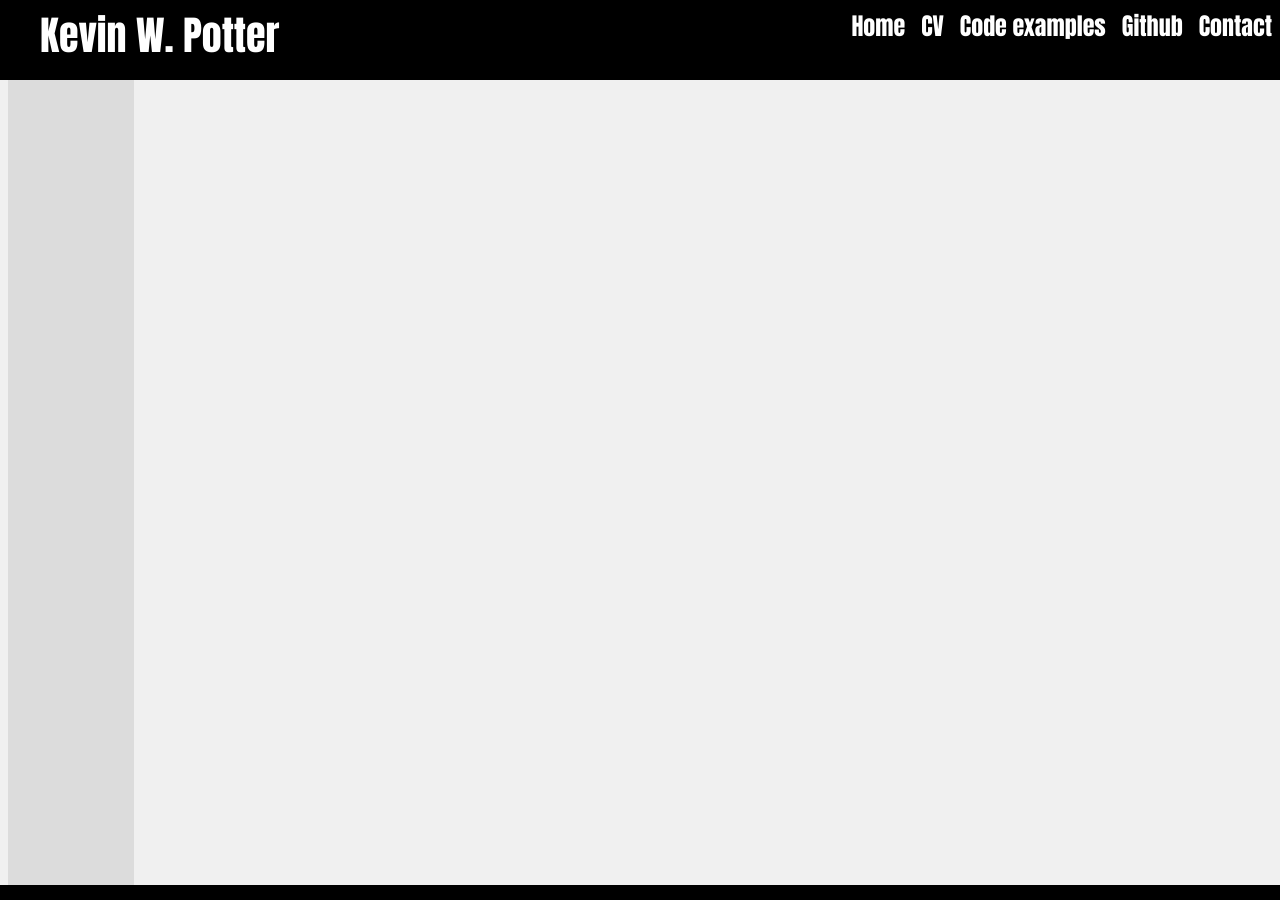
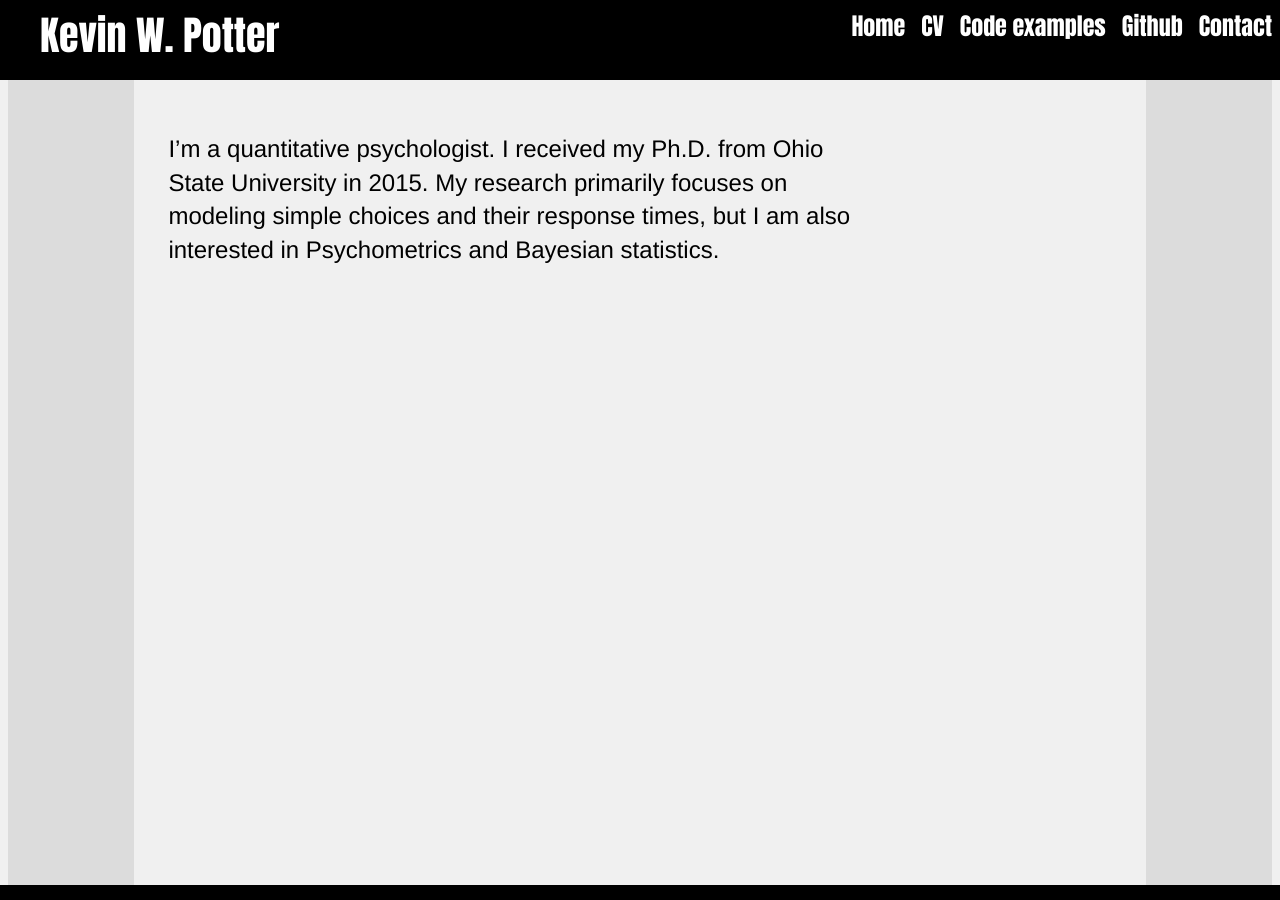
Before and after one commit to rettopnivek/rettopnivek.github.io, a Jekyll site: the page built from index.md, in a window 1280 px wide and 900 px high. Built offline with Jekyll 4.4.1, drawn with Linux system fonts in a browser that asks for light colours.

Commit message:
Update default.html

```diff
--- a/_layouts/default.html
+++ b/_layouts/default.html
@@ -31,14 +31,11 @@
         	</header>
         	<section class="sectionLeft">
         	</section>
-        	<div style="clear: left;"></div>
         	<section>
         		{{ content }}
         	</section>
-        	<div style="clear: left;"></div>
         	<section class="sectionRight">
         	</section>
-        	<div style="clear: right;"></div>
                 <div id="footer">
                 </div>
         </body>
```
